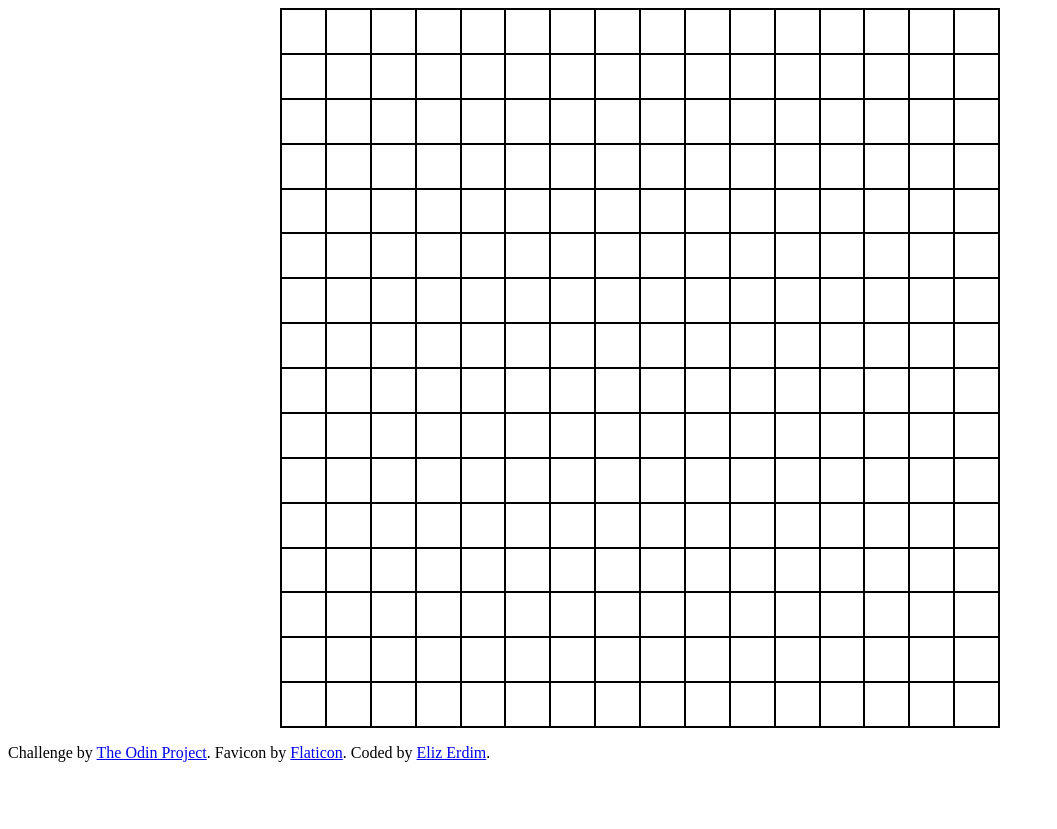
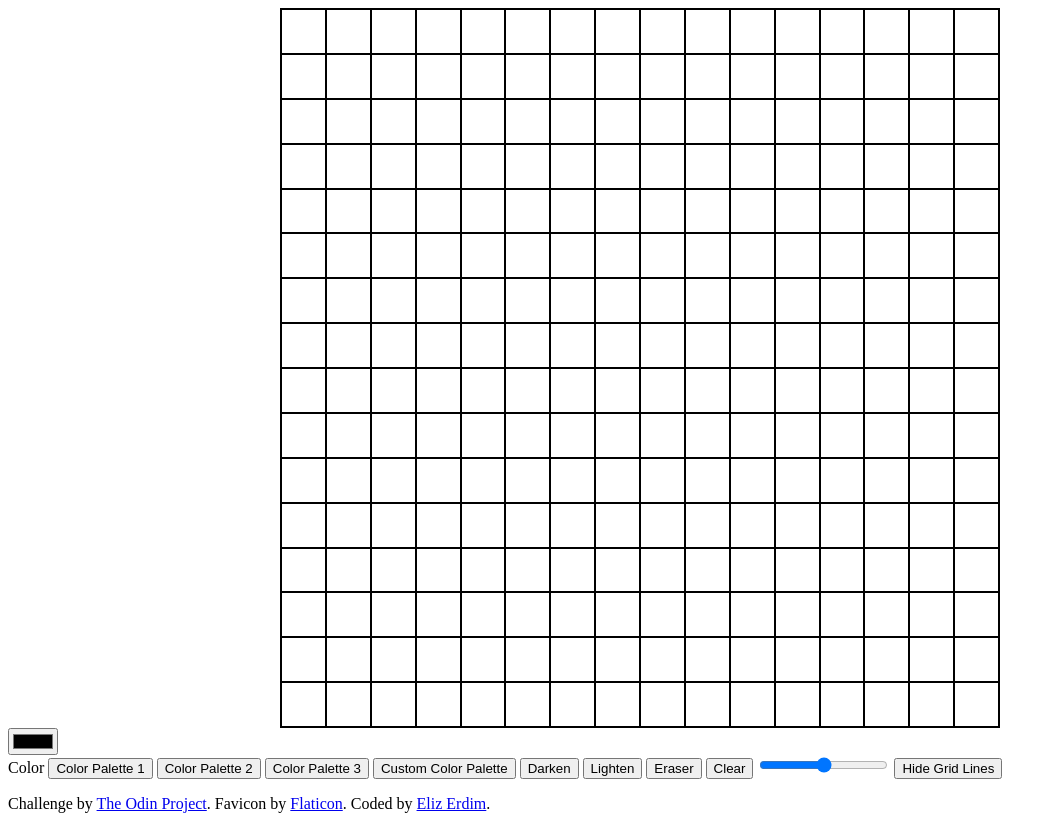
Before and after one commit to elizerdim/etch-a-sketch, a plain HTML site: page index.html in a window 1280 px wide. Shown: the whole page, without its empty margins (0-1057 px from the left). Before the commit the page ends 800 px from the top, so only its background shows below. Drawn offline with Linux system fonts and the light colour scheme.

Commit message:
Add HTML markup for buttons

```diff
--- a/index.html
+++ b/index.html
@@ -9,7 +9,26 @@
   <title>Etch A Sketch</title>
 </head>
 <body>
-  <main class="drawing-board"></main>
+  <main>
+    <div class="drawing-board"></div>
+    <div class="buttons">
+      <div class="color-picker-wrapper">
+        <input id="color-picker" type="color">
+      </div>
+      <label for="color">Color</label>
+      <button>Color Palette 1</button>
+      <button>Color Palette 2</button>
+      <button>Color Palette 3</button>
+      <button>Custom Color Palette</button>
+      <button>Darken</button>
+      <button>Lighten</button>
+      <button>Eraser</button>
+      <button>Clear</button>
+      <label for="grid-size"></label>
+      <input id="grid-size" type="range">
+      <button>Hide Grid Lines</button>
+    </div>
+  </main>
   <footer>
     <p>
       Challenge by <a href="https://www.theodinproject.com/lessons/foundations-etch-a-sketch">The Odin Project</a>.
```
